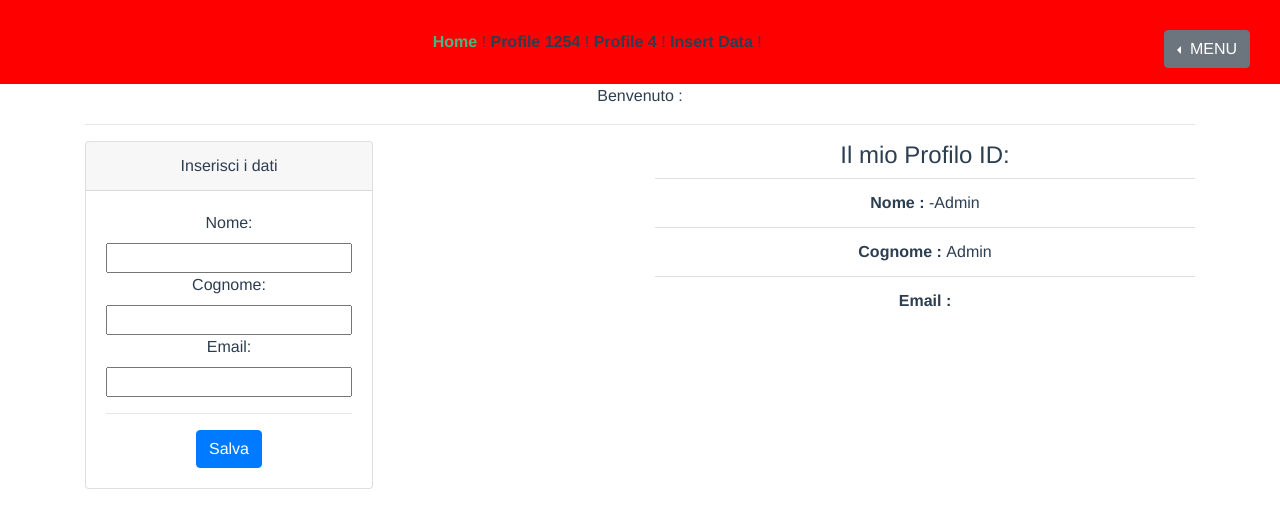
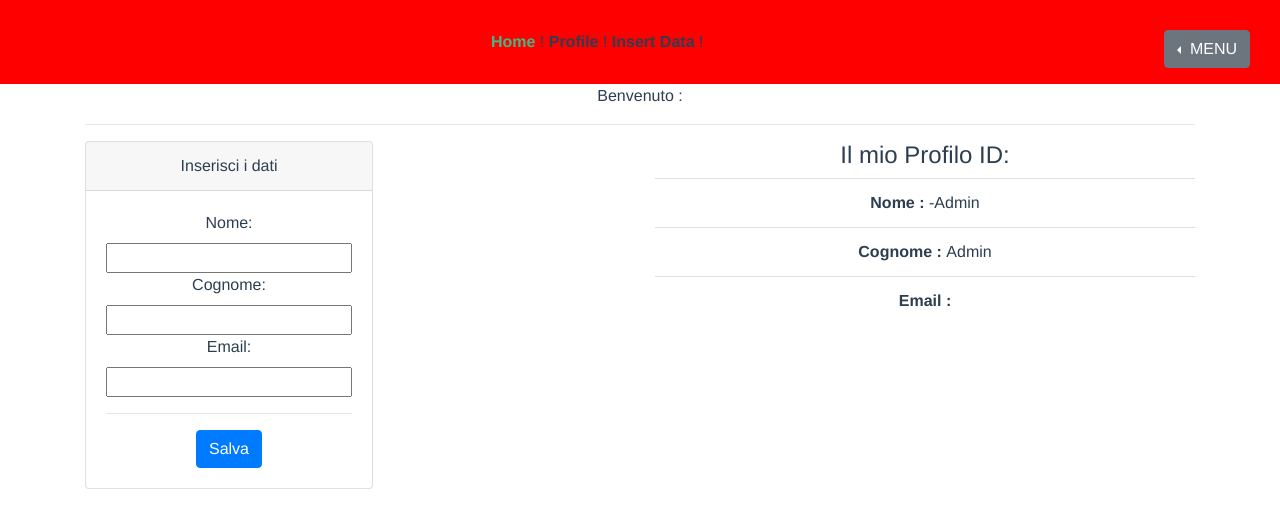
Before and after one commit to ValerioP-developer/vuex-demo-form, a Vue app: page / in a window 1280 px wide. Shown: the top 528 px of the page. Built offline with nearby package versions, Linux system fonts and the light colour scheme.

Commit message:
Add New profile route

```diff
--- a/src/views/Navigator.vue
+++ b/src/views/Navigator.vue
@@ -1,9 +1,8 @@
 <template>
      <div id="nav">
           <router-link to="/">Home</router-link> !
-          <router-link to="/profile/1254">Profile 1254</router-link> !
-          <router-link to="/profile/4">Profile 4</router-link> !
-          <router-link to="/profile-new">Insert Data</router-link> !
+          <router-link to="/profile">Profile</router-link> !
+          <router-link to="/profile/new">Insert Data</router-link> !
           <span style="float:right;">
         <!-- Default dropleft button -->
         <div class="btn-group dropleft">
```
Also changed, not shown: src/router/index.js (+11 -16 lines).
